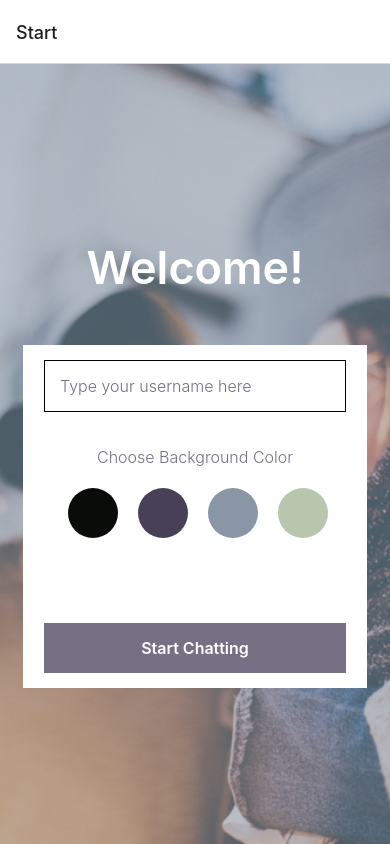
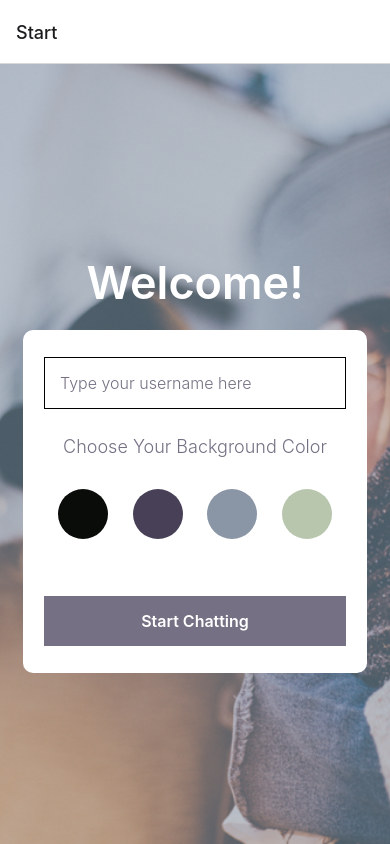
Before and after one commit to nehakhan77/chat, a React Native app: screen /Start in a window 390 px wide. Built offline with nearby package versions, Linux system fonts and the light colour scheme.

Commit message:
fix bugs

```diff
--- a/components/Chat.js
+++ b/components/Chat.js
@@ -62,7 +62,7 @@ return (
         _id: 1
       }}
     />
-    { Platform.OS === 'andrioid' ? <KeyboardAvoidingView behavior= "height" /> : null }
+    { Platform.OS === 'android' ? <KeyboardAvoidingView behavior= "height" /> : null }
    </View>
  );
 }
--- a/components/Start.js
+++ b/components/Start.js
@@ -18,7 +18,7 @@ const Start = ({ navigation }) => {
                 placeholder='Type your username here'
                 />
                 {/* View with text and colors container */}
-                <Text style={styles.backgroundColorText}>Choose Background Color</Text>
+                <Text style={styles.backgroundColorText}>Choose Your Background Color</Text>
                 {/* Color selection buttons */}
 
                 <View style={styles.colorButtonsBox}>
@@ -50,6 +50,7 @@ const styles = StyleSheet.create({
    height: '44%',
    marginBottom: 30,
    justifyContent: 'space-evenly',
+   borderRadius: 10,
  },
  textInput: {
     fontSize: 16,
@@ -83,31 +84,30 @@ const styles = StyleSheet.create({
     height: "100%"
  },
  backgroundColorText: {
-    fontSize: 16,
+    fontSize: 18,
     color: "#757083",
-    marginTop: 20,
     fontWeight: "300",
-    flex: 1
+    marginBottom: 20,
  },
  appTitle: {
     fontSize: 45,
     fontWeight: "600",
     color: "#FFFFFF",
     justifyContent: "center",
-    marginBottom: 50,
+    marginBottom: 20,
     marginTop: 50
  },
  colorButton: {
     width: 50,
     height: 50,
-    margin: 10,
     borderRadius: 25
  },
  colorButtonsBox: {
+    display: "flex",
     flexDirection: 'row',
     width: '80%',
     justifyContent: "space-between",
-    marginBottom: 50,
+    marginBottom: 20,
  },
  });
 
```
